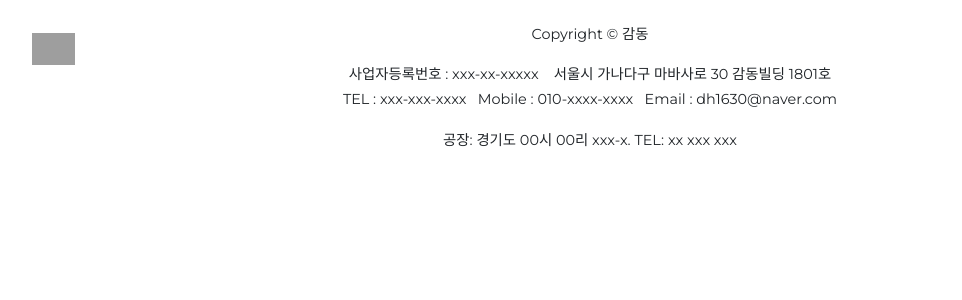
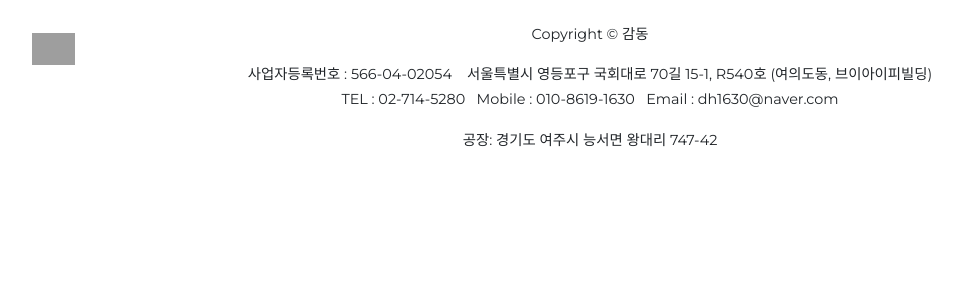
Before and after one commit to qudwn1114/web_gamdong, a Django app: template templates/layouts/base.html in a window 1280 px wide. Shown: the top 300 px of the page, without its empty margins (50-1012 px from the left). Run offline with Django 4.2, Linux system fonts and the light colour scheme; the template is opened without the code that fills it, so the values that code supplies are empty; some libraries are stand-ins or nearby versions; grey boxes are pictures that could not be loaded.

Commit message:
fix: footer.html

```diff
--- a/templates/includes/footer.html
+++ b/templates/includes/footer.html
@@ -5,9 +5,9 @@
             <div>
                 Copyright &copy; 감동
                 <div class="m-3">
-                    <p style="text-align: center;">사업자등록번호 : xxx-xx-xxxxx&nbsp; &nbsp; 서울시 가나다구 마바사로 30 감동빌딩 1801호<br>
-                        TEL : xxx-xxx-xxxx <span style="color: #999999;">&nbsp;</span> Mobile : 010-xxxx-xxxx&nbsp; &nbsp;Email : dh1630@naver.com</p>
-                        <p style="text-align: center;">공장: 경기도 00시 00리 xxx-x. TEL: xx xxx xxx</p>
+                    <p style="text-align: center;">사업자등록번호 : 566-04-02054&nbsp; &nbsp; 서울특별시 영등포구 국회대로 70길 15-1, R540호 (여의도동, 브이아이피빌딩)<br>
+                        TEL : 02-714-5280 <span style="color: #999999;">&nbsp;</span> Mobile : 010-8619-1630&nbsp; &nbsp;Email : dh1630@naver.com</p>
+                        <p style="text-align: center;">공장: 경기도 여주시 능서면 왕대리 747-42</p>
                 </div>
             </div>
         </div>
```
